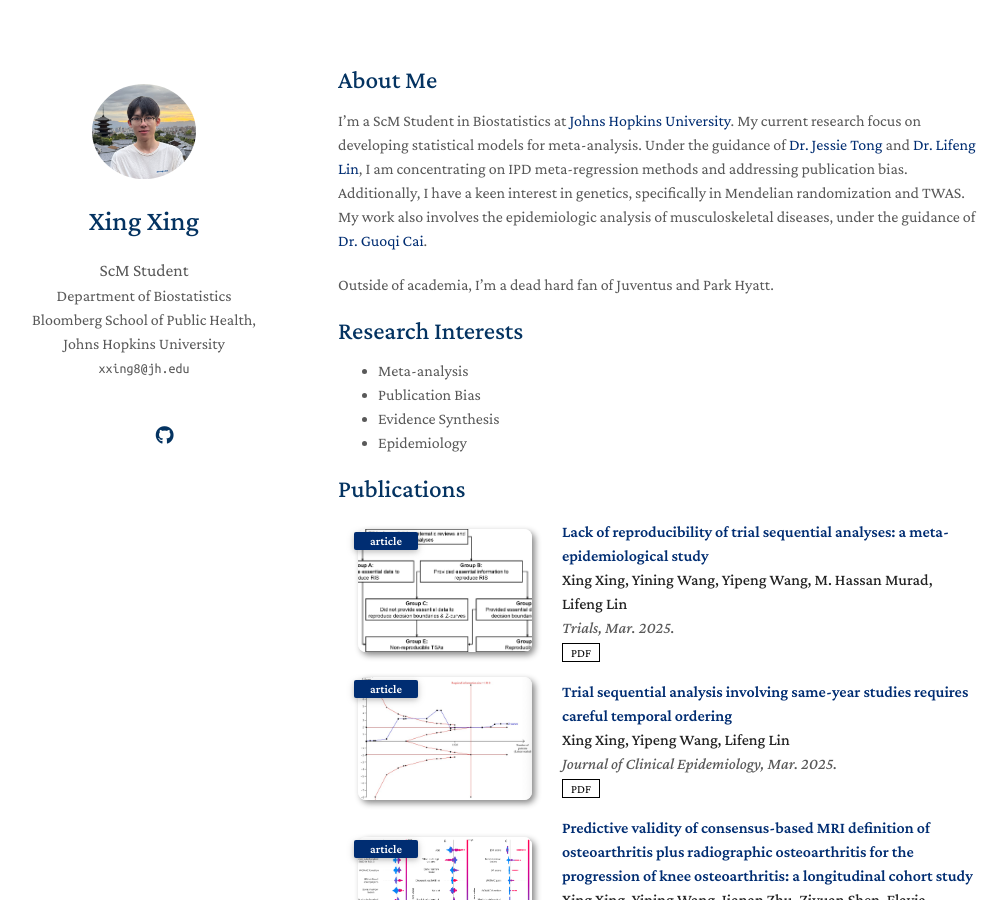
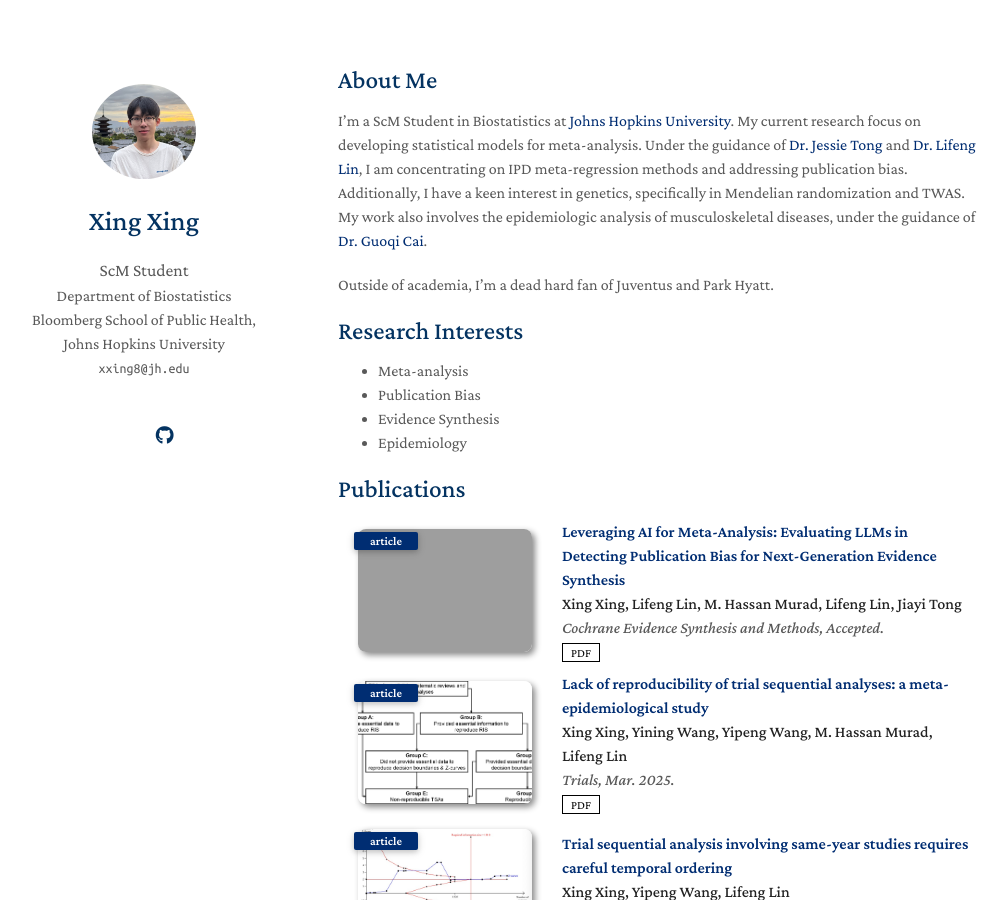
Before and after one commit to KevinXing3/kevinXing3.github.io, a Jekyll site: the page built from index.md, in a window 1280 px wide and 900 px high. Shown: the whole window, without its empty margins (132-1139 px from the left). Built offline with Jekyll 4.4.1, drawn with Linux system fonts in a browser that asks for light colours; nearby versions of some CDN libraries; a style sheet for code colours, icons or effects is not loaded; our own code applies the rules of GitHub Pages for plain Markdown files; grey boxes are pictures that could not be loaded.

Commit message:
Update project.md

```diff
--- a/_includes/project.md
+++ b/_includes/project.md
@@ -2,6 +2,24 @@
 
 <div class="publications">
 <ol class="bibliography">
+
+<li>
+<div class="pub-row">
+  <div class="col-sm-3 abbr" style="position: relative;padding-right: 15px;padding-left: 15px;">
+    <img src="assets/img/LLM.jpg" class="teaser img-fluid z-depth-1">
+    <abbr class="badge">article</abbr>
+  </div>
+
+  <div class="col-sm-9" style="position: relative;padding-right: 15px;padding-left: 20px;">
+    <div class="title"><a href="https://trialsjournal.biomedcentral.com/articles/10.1186/s13063-025-08799-6#citeas" style="color:#002D72">Leveraging AI for Meta-Analysis: Evaluating LLMs in Detecting Publication Bias for Next-Generation Evidence Synthesis</a></div>
+    <div class="author"><strong>Xing Xing, Lifeng Lin, M. Hassan Murad, Lifeng Lin, Jiayi Tong</strong></div>
+    <div class="periodical"><em>Cochrane Evidence Synthesis and Methods, Accepted.</em></div>
+    <div class="links">
+      <a href="https://trialsjournal.biomedcentral.com/articles/10.1186/s13063-025-08799-6#citeas" class="btn btn-sm z-depth-0" role="button" target="_blank" style="font-size:12px;">PDF</a>
+    </div>
+  </div>
+</div>
+</li>
 
 <li>
 <div class="pub-row">
```
